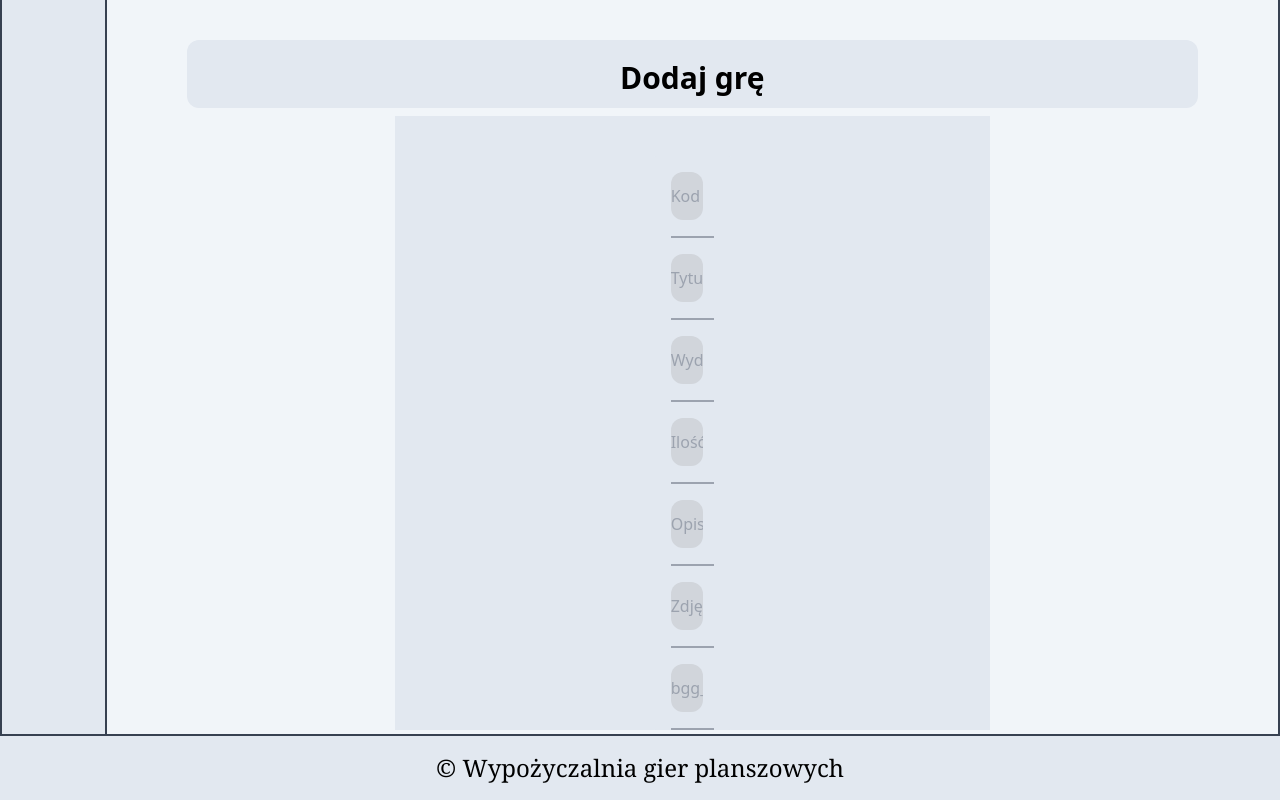
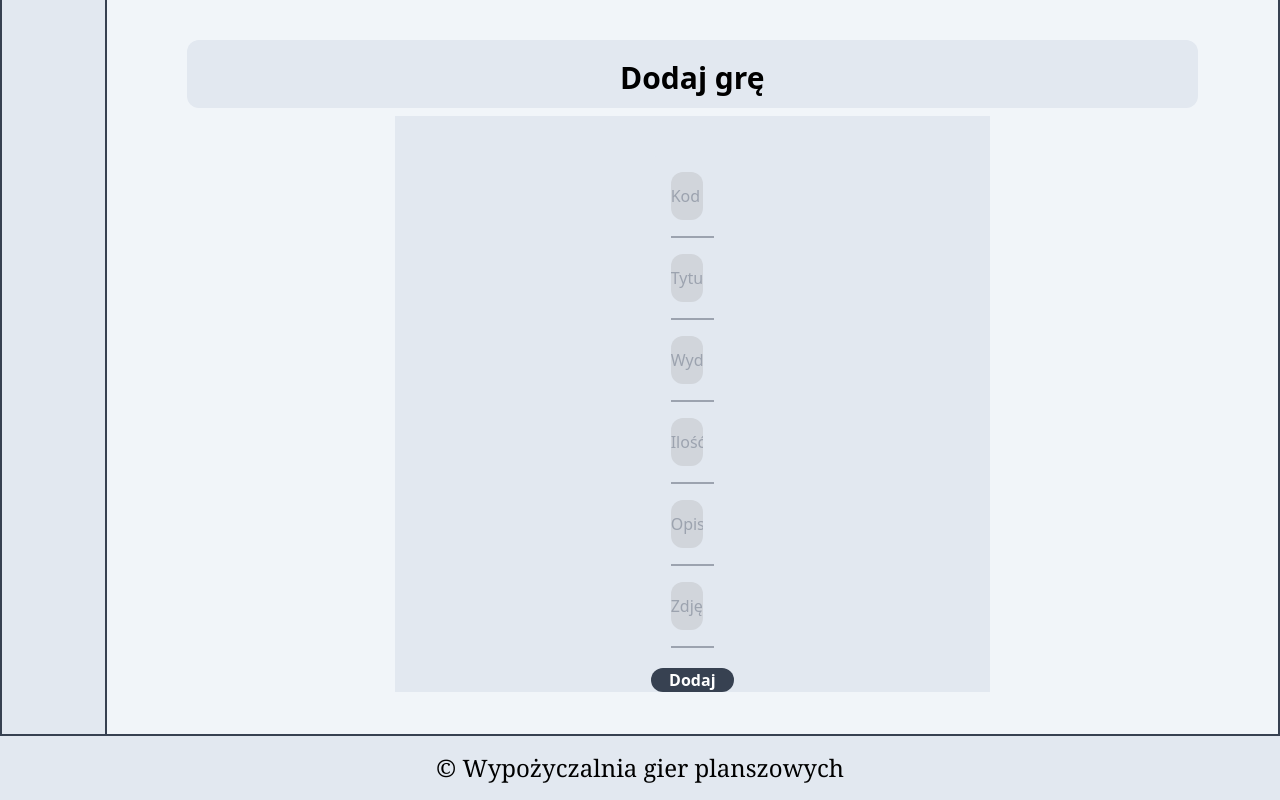
Before and after one commit to SilverPung/BoardGameRental, a Django app: page /games/add/1/ in a window 1280 px wide. Run offline with Django 5.2, Linux system fonts and the light colour scheme; some libraries are stand-ins or nearby versions.

Commit message:
finished basics in adding game

```diff
--- a/boardgames/core/models.py
+++ b/boardgames/core/models.py
@@ -41,9 +41,9 @@ class Game(models.Model):
     image = models.ImageField(upload_to='game_images', null=True, blank=True)
     accessible = models.IntegerField(null=True, blank=True)
     quantity = models.IntegerField()
-    bgg_url = models.URLField(null=True, blank=True)
 
-    def save(self, *args, **kwargs):
+    def save(self, event_id,*args, **kwargs):
+        self.event = Event.objects.get(id=event_id)
         if not self.pk:  # Check if the object is new
             self.accessible = self.quantity  # Set accessible to quantity before saving
         super(Game, self).save(*args, **kwargs)  # Call the "real" save() method.
--- a/boardgames/games/forms.py
+++ b/boardgames/games/forms.py
@@ -6,12 +6,19 @@ login_atributes = 'form-control rounded-xl py-3 w-full bg-gray-300'
 class GameForm(forms.ModelForm):
     class Meta:
         model = Game
-        fields = ['title', 'barcode', 'distributor', 'description', 'quantity', 'bgg_url', 'image']
+        fields = ['title', 'barcode', 'distributor', 'description', 'quantity', 'image']
 
-    bgg_url = forms.URLField(widget=forms.TextInput(attrs={'class': login_atributes, 'placeholder': 'bgg_url'}))
     title = forms.CharField(widget=forms.TextInput(attrs={'class': login_atributes, 'placeholder': 'Tytuł'}))
     barcode = forms.CharField(widget=forms.TextInput(attrs={'class': login_atributes, 'placeholder': 'Kod kreskowy'}))
     distributor = forms.CharField(widget=forms.TextInput(attrs={'class': login_atributes, 'placeholder':'Wydawca'}))
-    description = forms.CharField(widget=forms.TextInput(attrs={'class': login_atributes, 'placeholder': 'Opis'}))
+    description = forms.CharField(widget=forms.TextInput(attrs={'class': login_atributes, 'placeholder': 'Opis'}),required=False)
     quantity = forms.IntegerField(widget=forms.TextInput(attrs={'class': login_atributes, 'placeholder': 'Ilość sztuk'}))
-    image = forms.ImageField(widget=forms.TextInput(attrs={'class': login_atributes, 'placeholder': 'Zdjęcie'}))
+    image = forms.ImageField(widget=forms.TextInput(attrs={'class': login_atributes, 'placeholder': 'Zdjęcie'}),required=False)
+
+    def save(self, commit=True, event_id=None):
+        game_instance = super(GameForm, self).save(commit=False)
+        if commit:
+            game_instance.save(event_id=event_id)
+        return game_instance
+class BggForm(forms.Form):
+    query = forms.CharField(widget=forms.TextInput(attrs={'class': 'form-control rounded-l py-3 px-48 w-full bg-gray-300', 'placeholder': 'Wyszukaj'}))
--- a/boardgames/games/templates/games/add_game.html
+++ b/boardgames/games/templates/games/add_game.html
@@ -35,9 +35,7 @@
             <div class="flex justify-between py-4 mx-5 border-b-2 border-gray-400" >
                 <span class="w-3/4">{{form.image}}</span>
             </div>
-            <div class="flex justify-between py-4 mx-5 border-b-2 border-gray-400" >
-                <span class="w-3/4">{{form.bgg_url}}</span>
-            </div>
+            <button type="submit" class="bg-gray-700 hover:bg-gray-800 text-white font-bold mt-5 y-3 px-4 rounded-full">Dodaj</button>
 
 
 
--- a/boardgames/games/views.py
+++ b/boardgames/games/views.py
@@ -1,8 +1,15 @@
-from django.shortcuts import render
+from django.shortcuts import render, redirect
 from .forms import GameForm
 # Create your views here.
 
 
 def add_game(request, event_id):
     form = GameForm()
+    if request.method == 'POST':
+        form = GameForm(request.POST)
+        if form.is_valid():
+            form.save(event_id = event_id)
+            return redirect('core:event_detail',event_id)
+    else:
+        form = GameForm()
     return render(request, 'games/add_game.html', {'form': form})
```
Also changed, not shown: boardgames/core/migrations/0012_remove_game_bgg_url.py (added).
